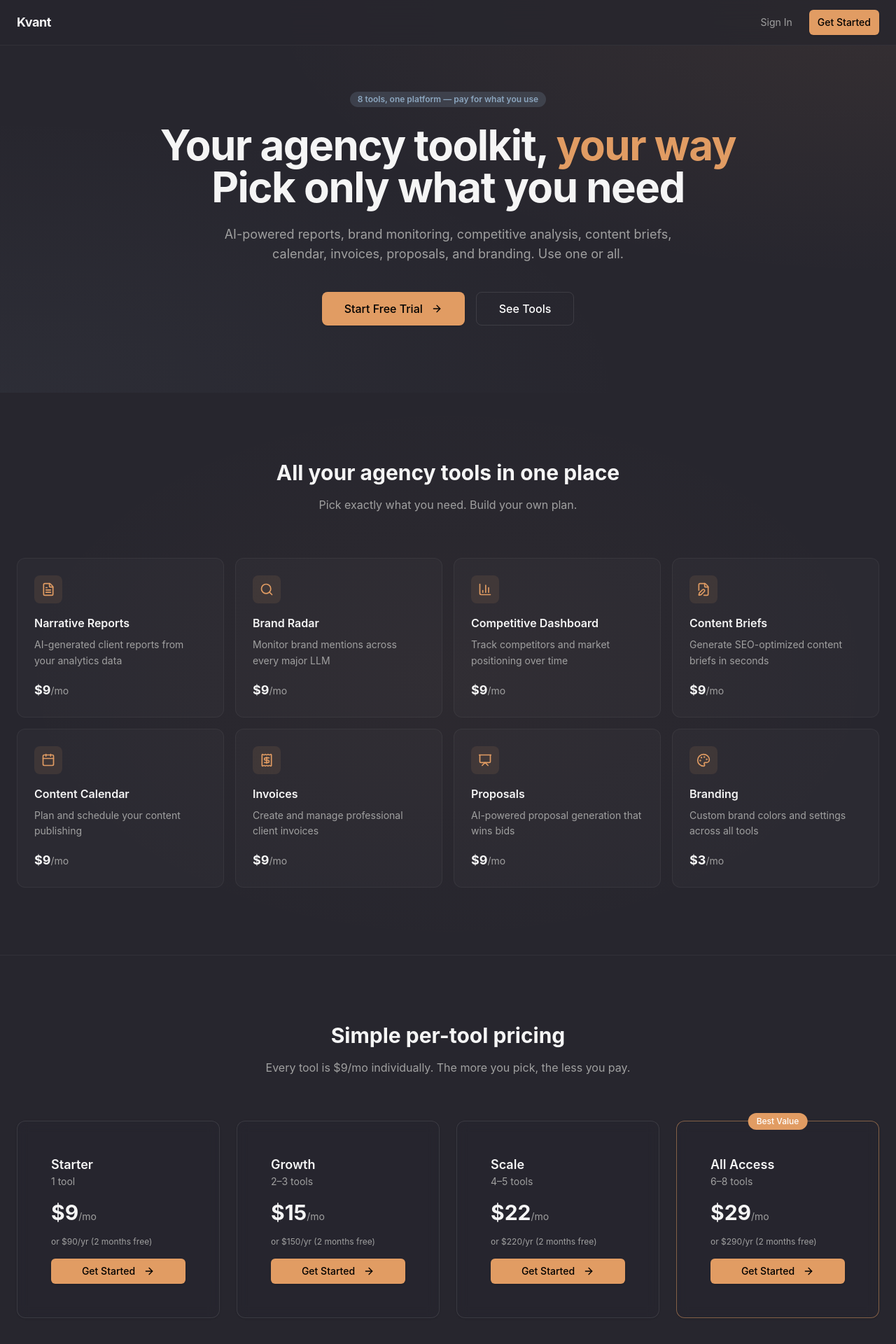
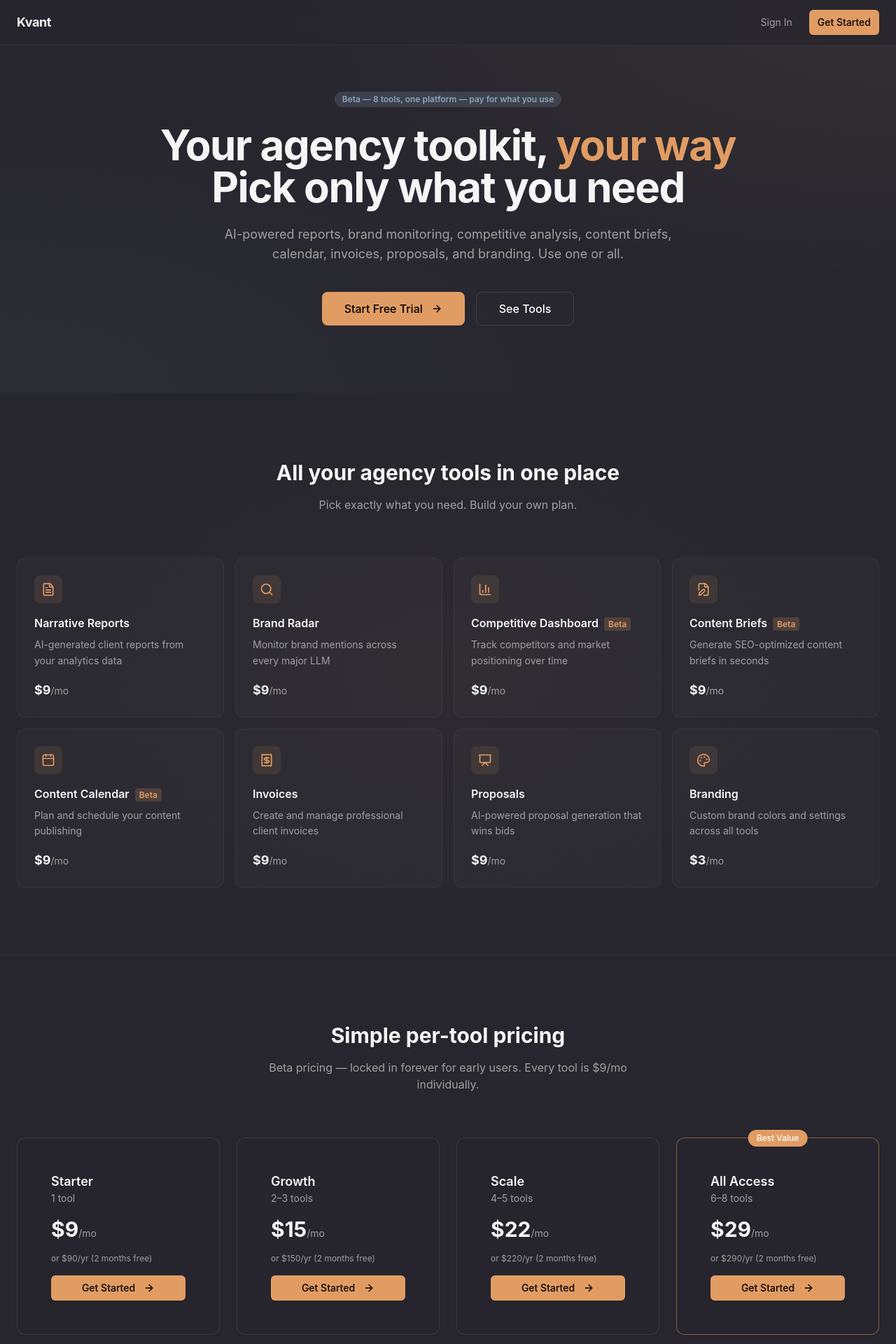
Before and after one commit to gigimento/Kvant.io, a Next.js app: page / in a window 1280 px wide. Shown: the top 1920 px of the page at 70% size. Built offline with nearby package versions, Linux system fonts and the light colour scheme; no server answers.

Commit message:
feat: add Beta badges to landing page, Beta pricing lock copy

```diff
--- a/src/app/page.tsx
+++ b/src/app/page.tsx
@@ -24,14 +24,14 @@
 } from "lucide-react"
 
 const ALL_FEATURES_MARKETING = [
-  { name: "Narrative Reports", description: "AI-generated client reports from your analytics data", icon: FileText, price: "$9" },
-  { name: "Brand Radar", description: "Monitor brand mentions across every major LLM", icon: Search, price: "$9" },
-  { name: "Competitive Dashboard", description: "Track competitors and market positioning over time", icon: BarChart3, price: "$9" },
-  { name: "Content Briefs", description: "Generate SEO-optimized content briefs in seconds", icon: FileEdit, price: "$9" },
-  { name: "Content Calendar", description: "Plan and schedule your content publishing", icon: Calendar, price: "$9" },
-  { name: "Invoices", description: "Create and manage professional client invoices", icon: Receipt, price: "$9" },
-  { name: "Proposals", description: "AI-powered proposal generation that wins bids", icon: Presentation, price: "$9" },
-  { name: "Branding", description: "Custom brand colors and settings across all tools", icon: Palette, price: "$3" },
+  { name: "Narrative Reports", description: "AI-generated client reports from your analytics data", icon: FileText, price: "$9", beta: false },
+  { name: "Brand Radar", description: "Monitor brand mentions across every major LLM", icon: Search, price: "$9", beta: false },
+  { name: "Competitive Dashboard", description: "Track competitors and market positioning over time", icon: BarChart3, price: "$9", beta: true },
+  { name: "Content Briefs", description: "Generate SEO-optimized content briefs in seconds", icon: FileEdit, price: "$9", beta: true },
+  { name: "Content Calendar", description: "Plan and schedule your content publishing", icon: Calendar, price: "$9", beta: true },
+  { name: "Invoices", description: "Create and manage professional client invoices", icon: Receipt, price: "$9", beta: false },
+  { name: "Proposals", description: "AI-powered proposal generation that wins bids", icon: Presentation, price: "$9", beta: false },
+  { name: "Branding", description: "Custom brand colors and settings across all tools", icon: Palette, price: "$3", beta: false },
 ]
 
 const tiers = [
@@ -90,7 +90,7 @@
         <div className="absolute inset-0 bg-[radial-gradient(ellipse_at_bottom_left,rgba(139,165,190,0.06),transparent_50%)]" />
         <div className="mx-auto max-w-7xl px-6 text-center relative">
           <Badge variant="secondary" className="mb-6">
-            8 tools, one platform — pay for what you use
+            Beta — 8 tools, one platform — pay for what you use
           </Badge>
           <h1 className="text-4xl font-bold tracking-tight sm:text-6xl">
             Your agency toolkit,{" "}
@@ -133,7 +133,10 @@
                   <div className="mb-4 flex h-10 w-10 items-center justify-center rounded-lg bg-accent/10">
                     <Icon className="h-5 w-5 text-accent" />
                   </div>
-                  <h3 className="font-semibold">{f.name}</h3>
+                  <h3 className="font-semibold">
+                    {f.name}
+                    {f.beta && <span className="ml-2 rounded bg-accent/20 px-1.5 py-0.5 text-xs text-accent">Beta</span>}
+                  </h3>
                   <p className="mt-2 text-sm text-muted-foreground leading-relaxed">{f.description}</p>
                   <p className="mt-4 text-sm"><span className="text-lg font-bold">{f.price}</span><span className="text-muted-foreground">/mo</span></p>
                 </div>
@@ -149,7 +152,7 @@
           <div className="text-center">
             <h2 className="text-3xl font-bold">Simple per-tool pricing</h2>
             <p className="mx-auto mt-4 max-w-xl text-muted-foreground">
-              Every tool is $9/mo individually. The more you pick, the less you pay.
+              Beta pricing — locked in forever for early users. Every tool is $9/mo individually.
             </p>
           </div>
           <div className="mt-16 grid gap-6 md:grid-cols-4">
```
